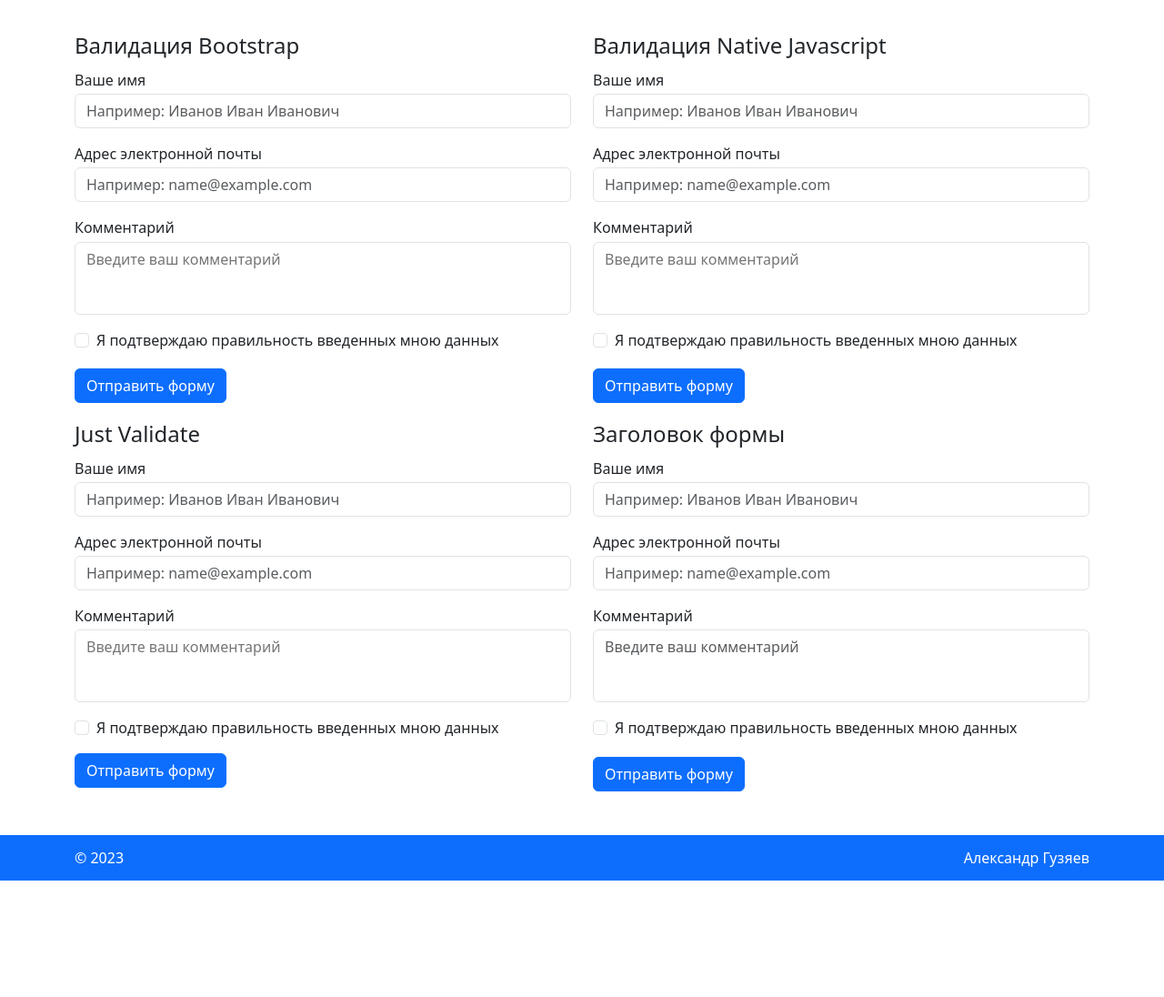
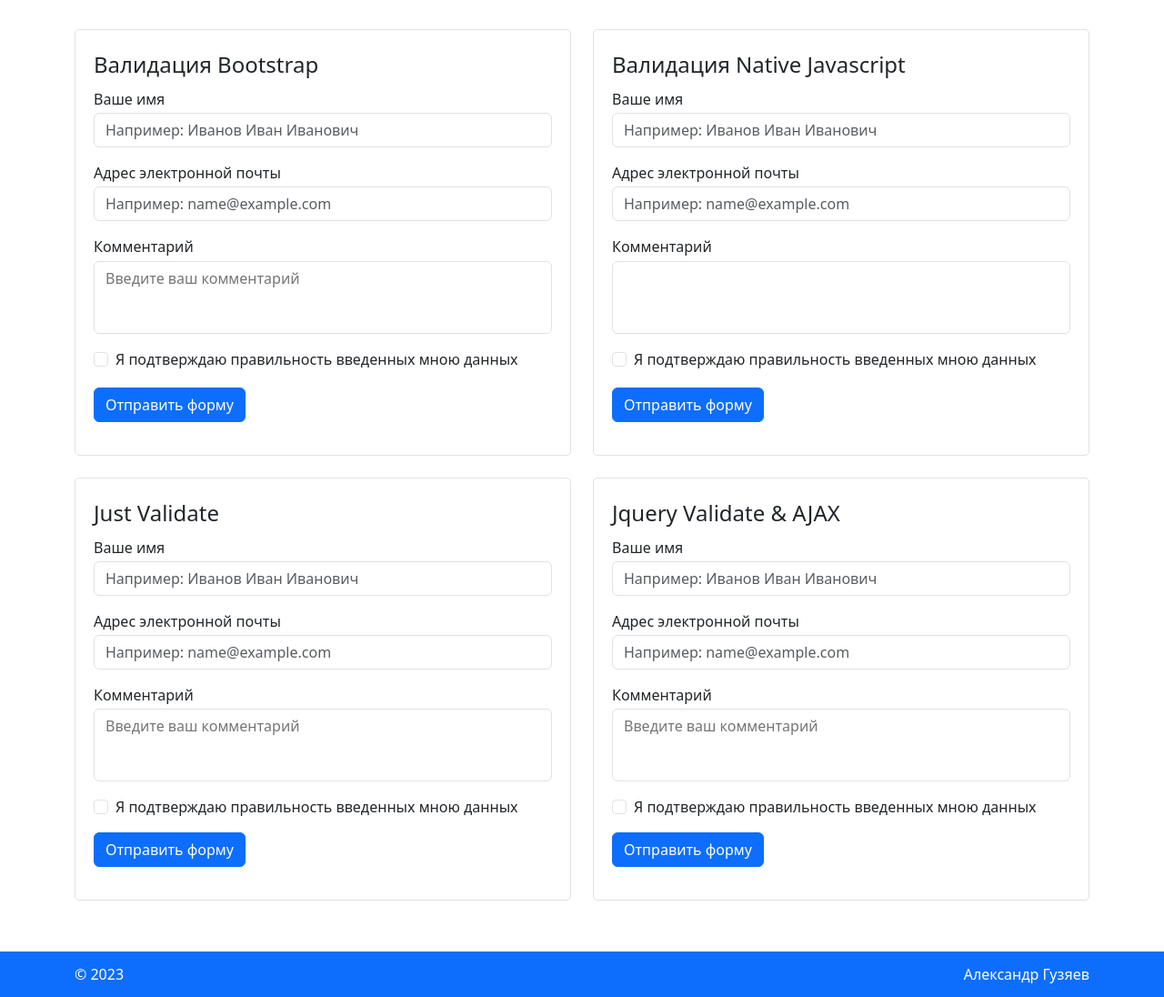
Before and after one commit to al-programmist/validation, a PHP site: page / in a window 1280 px wide. Shown: the part 80-1176 px from the top of the page at 91% size. Before the commit the page ends 1048 px from the top, so only its background shows below. Run offline with PHP 8.4, Linux system fonts and the light colour scheme.

Commit message:
Jquery Validate готов

```diff
--- a/css/main.css
+++ b/css/main.css
@@ -82,3 +82,14 @@ textarea {
     color: var(--bs-white) !important;
     background-color: var(--bs-danger);
 }
+
+.form {
+    padding: 20px;
+    border: var(--bs-border-width) solid var(--bs-border-color);
+    border-radius: 5px;
+}
+
+.row {
+    --bs-gutter-y: 1.5rem;
+    margin-bottom: var(--bs-gutter-y);
+}
--- a/index.html
+++ b/index.html
@@ -20,14 +20,16 @@
             <div class="container">
                 <div class="row">
                     <div class="col-12 col-md-6">
-                        <form class="form needs-validation" action="https://postman-echo.com/post" method="post" enctype="text/plain" autocomplete="off" novalidate>
+                        <form class="form needs-validation" action="https://postman-echo.com/post" method="post"
+                            enctype="text/plain" autocomplete="off" novalidate>
                             <fieldset>
                                 <legend class="form__caption">Валидация Bootstrap</legend>
                                 <div class="mb-3">
                                     <label class="form-label control">
                                         <span class="control__caption">Ваше имя</span>
                                         <input class="form-control" type="text" name="username"
-                                            placeholder="Например: Иванов Иван Иванович" minlength="3" pattern="\w{3,30}" required>
+                                            placeholder="Например: Иванов Иван Иванович" minlength="3"
+                                            pattern="\w{3,30}" required>
                                         <span class="invalid-tooltip">Имя не должно быть пустым. Это обязательное поле.
                                             Оно должно начинаться с большой буквы и не содержать спецсимволов</span>
                                     </label>
@@ -36,7 +38,8 @@
                                 <div class="mb-3">
                                     <label class="form-label control">
                                         <span class="control__caption">Адрес электронной почты</span>
-                                        <input class="form-control" type="email" name="email" placeholder="Например: name@example.com" required>
+                                        <input class="form-control" type="email" name="email"
+                                            placeholder="Например: name@example.com" required>
                                         <span class="invalid-tooltip">Введите email в правильном формате. Это
                                             обязательное поле. Email не должен содержать спецсимвовов. Допустимые
                                             символы: -, ., _, @, а также строчные буквы и цифры.
@@ -54,8 +57,8 @@
 
                                 <div class="form-check mb-3">
                                     <label class="form-check-label control control--agreement">
-                                        <input type="checkbox"
-                                            class="form-check-input control--agreement" name="agreement" required>
+                                        <input type="checkbox" class="form-check-input control--agreement"
+                                            name="agreement" required>
                                         <div class="control__caption">Я подтверждаю правильность введенных мною данных
                                         </div>
                                         <div class="invalid-tooltip">Вы не подтвердили правильность введенных вами
@@ -72,23 +75,25 @@
                         </form>
                     </div>
                     <div class="col-12 col-md-6">
-                        <form class="form js-form-native" action="https://postman-echo.com/post" method="post" enctype="text/plain" autocomplete="off"  novalidate>
+                        <form class="form js-form-native" action="https://postman-echo.com/post" method="post"
+                            enctype="text/plain" autocomplete="off" novalidate>
                             <fieldset>
                                 <legend class="form__caption">Валидация Native Javascript</legend>
                                 <div class="mb-3">
                                     <label class="form-label control">
                                         <span class="control__caption">Ваше имя</span>
                                         <input class="form-control" type="text" name="username" data-type="name"
-                                            placeholder="Например: Иванов Иван Иванович" required>
-                                        <span class="invalid-tooltip"></span>
+                                            placeholder="Например: Иванов Иван Иванович" autocomplete="off" required>
+                                        <span class="invalid-tooltip">Поле не может быть пустым</span>
                                     </label>
                                 </div>
 
                                 <div class="mb-3">
                                     <label class="form-label control">
                                         <span class="control__caption">Адрес электронной почты</span>
-                                        <input class="form-control" type="email" data-type="email" name="email" placeholder="Например: name@example.com" required>
-                                        <span class="invalid-tooltip">
+                                        <input class="form-control" type="email" data-type="email" name="email"
+                                            placeholder="Например: name@example.com" autocomplete="off" required>
+                                        <span class="invalid-tooltip">Поле не может быть пустым
                                         </span>
                                     </label>
                                 </div>
@@ -97,17 +102,19 @@
                                     <label class="form-label control">
                                         <span class="control__caption">Комментарий</span>
                                         <textarea class="control__textarea" name="comment"
-                                            placeholder="Введите ваш комментарий"></textarea>
+                                            placeholder="Введите ваш комментарий" autocomplete="off">
+                                        </textarea>
                                     </label>
                                 </div>
 
                                 <div class="form-check mb-3">
                                     <label class="form-check-label control control--agreement">
-                                        <input type="checkbox" data-type="agreement"
-                                            class="form-check-input control--agreement" name="agreement" required>
+                                        <input type="checkbox" data-type="agreement" class="form-check-input"
+                                            name="agreement" required>
                                         <div class="control__caption">Я подтверждаю правильность введенных мною данных
                                         </div>
-                                        <div class="invalid-tooltip">
+                                        <div class="invalid-tooltip">Вы не подтвердили правильность введенных вами
+                                            данных
                                         </div>
                                     </label>
                                 </div>
@@ -121,21 +128,23 @@
                 </div>
                 <div class="row">
                     <div class="col-12 col-md-6">
-                        <form class="form js-just-validate" action="https://postman-echo.com/post" method="post" enctype="text/plain" autocomplete="off" novalidate>
+                        <form class="form js-just-validate" action="https://postman-echo.com/post" method="post"
+                            enctype="text/plain" autocomplete="off" novalidate>
                             <fieldset>
                                 <legend class="form__caption">Just Validate</legend>
                                 <div class="mb-3">
                                     <label class="form-label control">
                                         <span class="control__caption">Ваше имя</span>
                                         <input class="form-control username" type="text" name="username"
-                                            placeholder="Например: Иванов Иван Иванович" required>
+                                            placeholder="Например: Иванов Иван Иванович" autocomplete="off" required>
                                     </label>
                                 </div>
 
                                 <div class="mb-3">
                                     <label class="form-label control">
                                         <span class="control__caption">Адрес электронной почты</span>
-                                        <input class="form-control email" type="email" name="email" placeholder="Например: name@example.com" required>
+                                        <input class="form-control email" type="email" name="email"
+                                            placeholder="Например: name@example.com" autocomplete="off" required>
 
                                     </label>
                                 </div>
@@ -144,15 +153,15 @@
                                     <label class="form-label control">
                                         <span class="control__caption">Комментарий</span>
                                         <textarea class="control__textarea" name="comment"
-                                            placeholder="Введите ваш комментарий"></textarea>
+                                            placeholder="Введите ваш комментарий" autocomplete="off"></textarea>
                                     </label>
                                 </div>
 
                                 <div class="form-check mb-3  control control--agreement">
-                                    <label for="agreement" class="form-check-label"> Я подтверждаю правильность введенных мною данных</label>
-                                        <input type="checkbox"
-                                            class="form-check-input agreement" id="agreement" name="agreement" required>
-
+                                    <label for="agreement" class="form-check-label"> Я подтверждаю правильность
+                                        введенных мною данных</label>
+                                    <input type="checkbox" class="form-check-input agreement" id="agreement"
+                                        name="agreement" required>
                                 </div>
 
                                 <div class="mb-3">
@@ -163,49 +172,40 @@
                         </form>
                     </div>
                     <div class="col-12 col-md-6">
-                        <form class="form" action="https://postman-echo.com/post" method="post" enctype="text/plain">
+                        <form class="form jquery-validate" action="https://postman-echo.com/post" method="post"
+                            enctype="text/plain" autocomplete="off" novalidate>
                             <fieldset>
-                                <legend class="form__caption">Заголовок формы</legend>
+                                <legend class="form__caption">Jquery Validate & AJAX</legend>
                                 <div class="mb-3">
                                     <label class="form-label control">
                                         <span class="control__caption">Ваше имя</span>
-                                        <input class="form-control control__input" type="text" name="username"
-                                            placeholder="Например: Иванов Иван Иванович" required>
-                                        <span class="invalid-feedback">Имя не должно быть пустым. Это обязательное поле.
-                                            Оно должно начинаться с большой буквы и не содержать спецсимволов</span>
+                                        <input class="form-control username" type="text" name="username"
+                                            placeholder="Например: Иванов Иван Иванович" autocomplete="off" required>
                                     </label>
                                 </div>
 
                                 <div class="mb-3">
                                     <label class="form-label control">
                                         <span class="control__caption">Адрес электронной почты</span>
-                                        <input class="form-control control__input" type="email" name="email"
-                                            placeholder="Например: name@example.com" required>
-                                        <span class="invalid-feedback">Введите email в правильном формате. Это
-                                            обязательное поле. Email не должен содержать спецсимвовов. Допустимые
-                                            символы: -, ., _, @, а также строчные буквы и цифры.
-                                        </span>
+                                        <input class="form-control email" type="email" name="email"
+                                            placeholder="Например: name@example.com" autocomplete="off" required>
+
                                     </label>
                                 </div>
 
                                 <div class="mb-3">
                                     <label class="form-label control">
                                         <span class="control__caption">Комментарий</span>
-                                        <textarea class="form-control control__textarea" name="comment"
-                                            placeholder="Введите ваш комментарий"></textarea>
+                                        <textarea class="control__textarea" name="comment"
+                                            placeholder="Введите ваш комментарий" autocomplete="off"></textarea>
                                     </label>
                                 </div>
 
-                                <div class="form-check mb-3">
-                                    <label class="form-check-label control control--agreement">
-                                        <input type="checkbox"
-                                            class="form-check-input control__checkbox control--agreement" name="agreement" required>
-                                        <div class="control__caption">Я подтверждаю правильность введенных мною данных
-                                        </div>
-                                        <div class="invalid-feedback">Вы не подтвердили правильность введенных вами
-                                            данных
-                                        </div>
-                                    </label>
+                                <div class="form-check mb-3  control control--agreement">
+
+                                    <input type="checkbox" class="form-check-input agree" id="agree" name="agree"
+                                    value="agree">
+                                    <label for="agree" class="form-check-label"> Я подтверждаю правильность введенных мною данных</label>
                                 </div>
 
                                 <div class="mb-3">
@@ -228,6 +228,7 @@
     <script src="js/jquery-3.7.0.min.js"></script>
     <script src="js/bootstrap.bundle.min.js"></script>
     <script src="js/just-validate@4.2.0_dist_just-validate.production.min.js"></script>
+    <script src="js/jquery.validate.min.js"></script>
     <script src="js/main.js"></script>
 </body>
 
--- a/js/main.js
+++ b/js/main.js
@@ -333,12 +333,13 @@ start('.js-form-native'); // Запуск валидатора
 (() => {
     'use strict';
     const validator = new JustValidate('.js-just-validate', {
+        lockForm: true,
         errorFieldCssClass: 'is-invalid',
         successFieldCssClass: 'is-valid',
         errorLabelCssClass: 'invalid-tooltip',
         errorLabelStyle: {
             color: '#fff'
-          }
+        }
     });
 
     validator
@@ -391,5 +392,80 @@ start('.js-form-native'); // Запуск валидатора
         .onSuccess((event) => {
             const form = event.target;
             form.submit();
-          });
+        });
 })();
+
+// Валидация Jquery Validate
+(() => {
+    'use strict';
+    const $document = $(document);
+    const $window = $(window);
+
+    window.$ = $;
+    window.jQuery = $;
+
+    $.validator.setDefaults( {
+        submitHandler: function (form) {
+            // form.submit();
+            // console.log(form);
+            // alert( "submitted!" );
+        }
+    } );
+
+    $document.ready(() => {
+        const $form = $('.jquery-validate');
+
+        $form.validate({
+            rules: {
+                username: {
+                    required: true,
+                    minlength: 2,
+                    maxlength: 50
+                },
+                email: {
+                    required: true,
+					email: true,
+                    minlength: 5,
+                    maxlength: 50
+                },
+                agree: {
+                    required: true
+                }
+            },
+            messages: {
+                username: {
+                    required: "Поле не должно быть пустым",
+                    minlength: "Имя должно содержать не меньше 2 символов",
+                    maxlength: "Имя не должно превышать 50 символов"
+                },
+                email: {
+                    required: "Поле не должно быть пустым",
+                    minlength: "Email должен содержать не меньше 2 символов",
+                    maxlength: "Email не должен превышать 50 символов",
+                    email: "Введите email в формате name@example.com"
+                },
+                agree: {
+                    required: "Вы не подтвердили правильность введенных вами данных"
+                }
+            },
+            errorElement: "div",
+            errorPlacement: function ( error, element ) {
+                // Add the `invalid-feedback` class to the error element
+                error.addClass( "invalid-tooltip" );
+
+                if ( element.prop( "type" ) === "checkbox" ) {
+                    error.insertAfter( element.next( "label" ) );
+                } else {
+                    error.insertAfter( element );
+                }
+            },
+            highlight: function ( element, errorClass, validClass ) {
+                $( element ).addClass( "is-invalid" ).removeClass( "is-valid" );
+            },
+            unhighlight: function (element, errorClass, validClass) {
+                $( element ).addClass( "is-valid" ).removeClass( "is-invalid" );
+            }
+        });
+    })
+
+})();
```
Also changed, not shown: js/jquery.validate.min.js (added).
